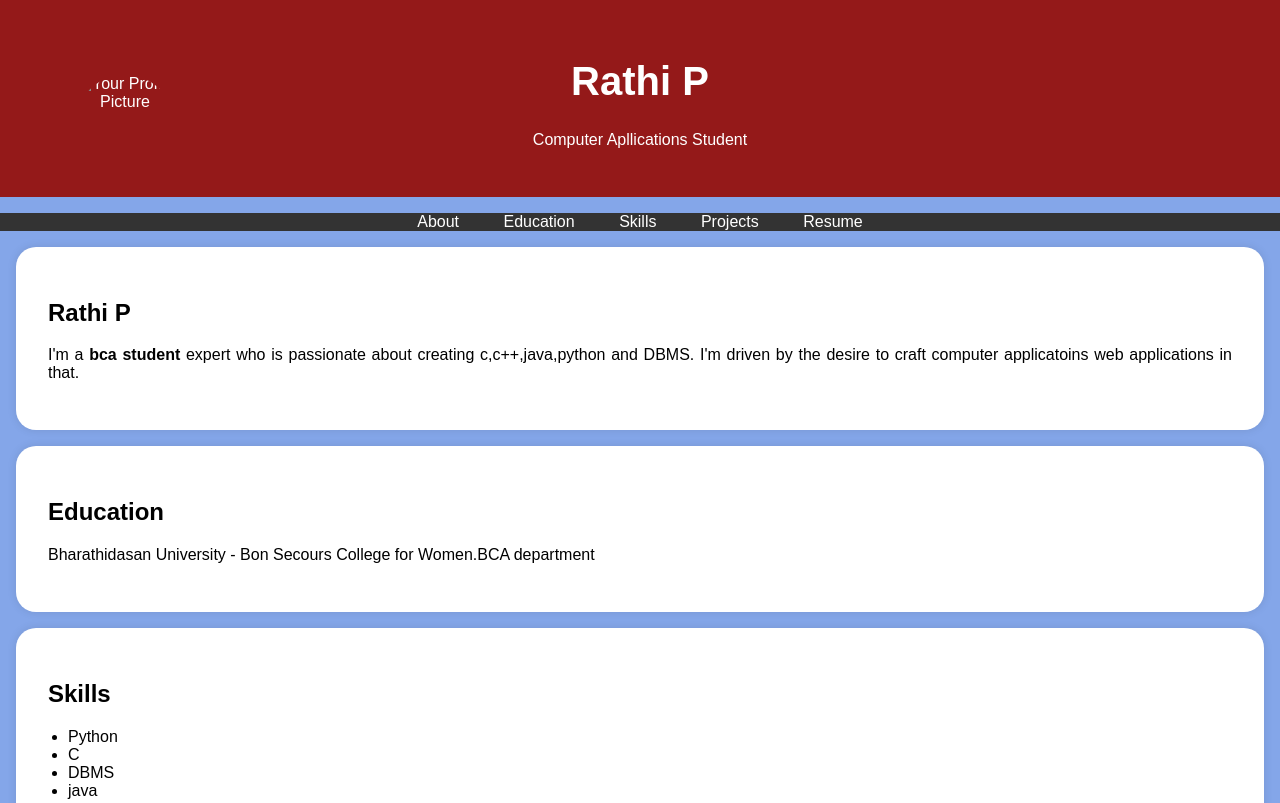
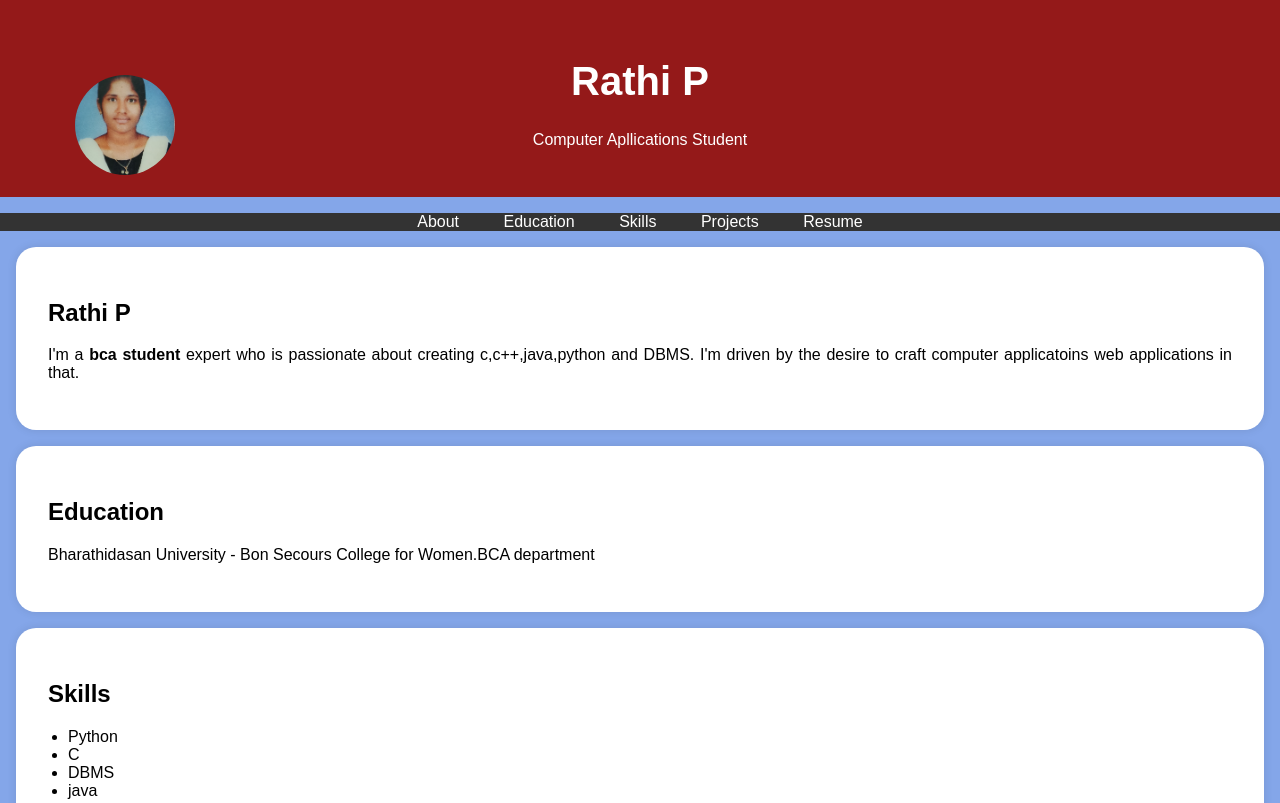
Before and after one commit to rathi9361/digitalportfolio, a plain HTML site: page index.html in a window 1280 px wide. Shown: the top 803 px of the page. Drawn offline with Linux system fonts and the light colour scheme.

Commit message:
Update index.html

```diff
--- a/index.html
+++ b/index.html
@@ -95,7 +95,7 @@
     <header>
         <div class="header-content">
             <!-- Add your profile picture here -->
-            <img src="rathiphoto.jpg" alt="Your Profile  Picture" class="profile-picture">
+            <img src="IMG_20250319_123640.jpg" alt="Your Profile  Picture" class="profile-picture">
             <h1>Rathi P</h1>
             <p>Computer Apllications Student</p>
         </div>
```
